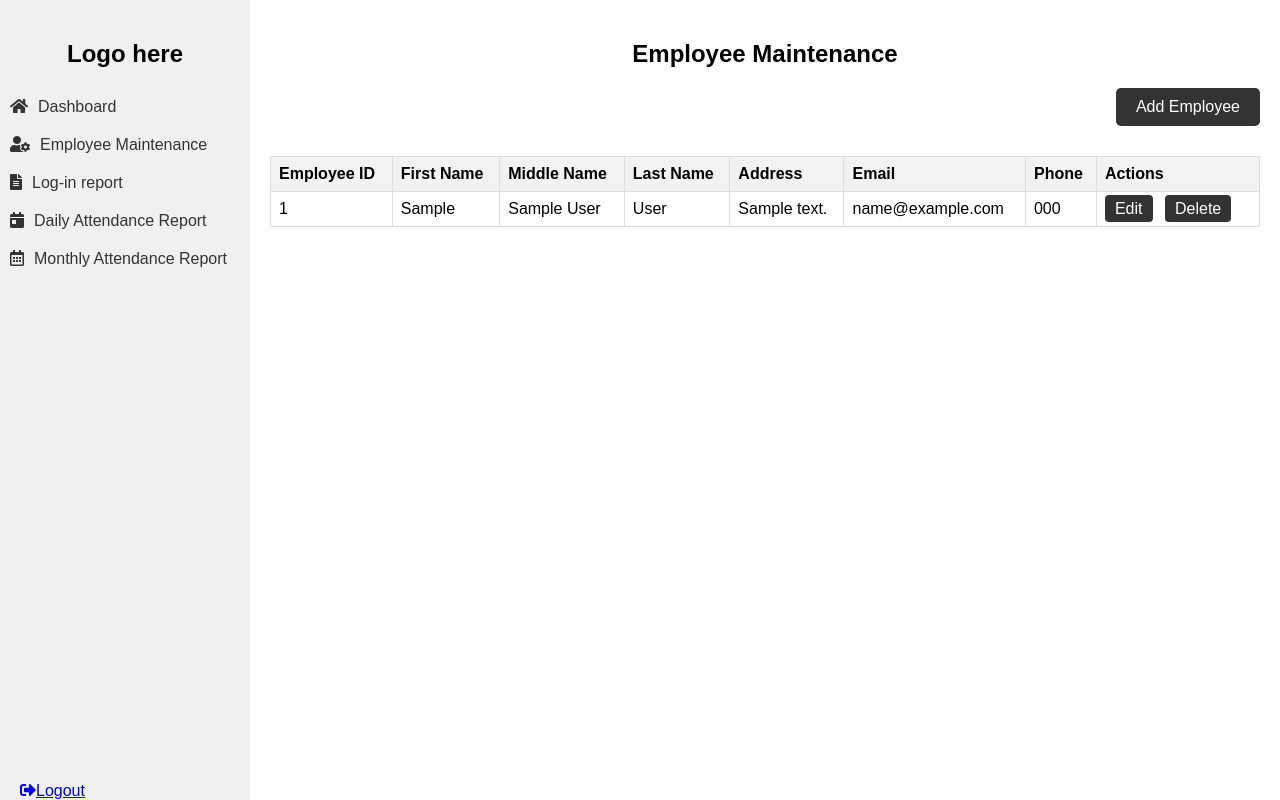
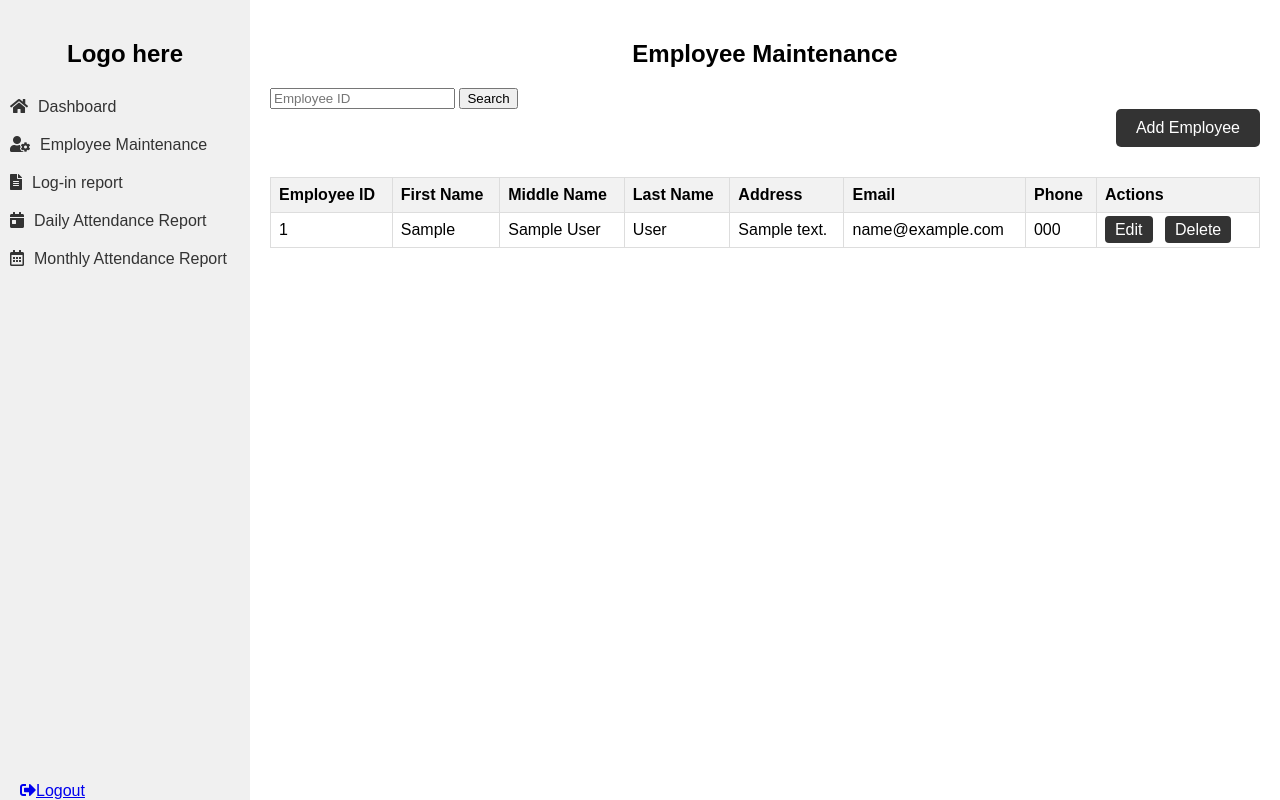
Before and after one commit to thirdxx/Employee-Attendance-System, a PHP site: page /employee_maintenance.php in a window 1280 px wide. Run offline with PHP 8.4, Linux system fonts and the light colour scheme; tables that the repository leaves empty or names only in its code hold one stand-in row (values such as "Sample post").

Commit message:
Add search employee function

```diff
--- a/Employee Attendance System/employee_maintenance.php
+++ b/Employee Attendance System/employee_maintenance.php
@@ -54,7 +54,14 @@
 <!-- Content Area -->
 <div class="content">
     <h2>Employee Maintenance</h2>
+	  <!-- Search Form -->
+    <form class="search-form" action="employee_maintenance.php" method="get">
+        <input type="text" name="search_employee_id" class="search-input" placeholder="Employee ID">
+        <button type="submit" class="search-btn">Search</button>
+    </form>
 
+    <!-- Include the search results from search_employee.php -->
+    <?php include 'employee_maintenance_crud/search_employee.php'; ?>
 	<a href="employee_maintenance_crud/add_employee.php" class="add-btn">Add Employee</a>
 
     <!-- Employee Table -->
--- a/Employee Attendance System/employee_maintenance_crud/add_employee.php
+++ b/Employee Attendance System/employee_maintenance_crud/add_employee.php
@@ -29,7 +29,7 @@ if ($_SERVER["REQUEST_METHOD"] == "POST") {
         $stmt->execute();
 
         // Redirect to employee maintenance page after adding the employee
-        header("Location: employee_maintenance.php");
+        header("Location: ../employee_maintenance.php");
         exit();
     } catch (PDOException $e) {
         echo "Error: " . $e->getMessage();
--- a/Employee Attendance System/employee_maintenance_crud/delete_employee.php
+++ b/Employee Attendance System/employee_maintenance_crud/delete_employee.php
@@ -19,7 +19,7 @@ if (isset($_GET['id'])) {
             $stmt->execute();
 
             // Redirect back to the employee maintenance page after deletion
-            header("Location: employee_maintenance.php");
+            header("Location: ../employee_maintenance.php");
             exit();
         }
     } catch (PDOException $e) {
--- /dev/null
+++ b/Employee Attendance System/employee_maintenance_crud/search_employee.php
@@ -0,0 +1,69 @@
+<?php
+// search_employee.php
+
+// MySQL database connection
+$host = "localhost";
+$dbname = "EmployeeAttendanceSystem";
+$username = "root";
+$password = "";
+
+try {
+    $pdo = new PDO("mysql:host=$host;dbname=$dbname", $username, $password);
+    $pdo->setAttribute(PDO::ATTR_ERRMODE, PDO::ERRMODE_EXCEPTION);
+
+    // Check if search parameter is provided in the URL
+    if (isset($_GET['search_employee_id'])) {
+        // Get the search parameter from the URL
+        $searchEmployeeId = $_GET['search_employee_id'];
+
+        // Fetch employee data from the database based on the search parameter
+        $stmt = $pdo->prepare("SELECT * FROM employee WHERE employee_id = :id");
+        $stmt->bindParam(":id", $searchEmployeeId);
+        $stmt->execute();
+
+        // Display the search results or a message if employee is not found
+        echo "<h3>Search Results</h3>";
+
+        if ($stmt->rowCount() > 0) {
+            // Employee Table for Search Results
+            echo "<table>
+                    <thead>
+                        <tr>
+                            <th>Employee ID</th>
+                            <th>First Name</th>
+                            <th>Middle Name</th>
+                            <th>Last Name</th>
+                            <th>Address</th>
+                            <th>Email</th>
+                            <th>Phone</th>
+                            <th>Actions</th>
+                        </tr>
+                    </thead>
+                    <tbody>";
+
+            while ($employee = $stmt->fetch(PDO::FETCH_ASSOC)) {
+                echo "<tr>";
+                echo "<td>{$employee['employee_id']}</td>";
+                echo "<td>{$employee['first_name']}</td>";
+                echo "<td>{$employee['middle_name']}</td>";
+                echo "<td>{$employee['last_name']}</td>";
+                echo "<td>{$employee['address']}</td>";
+                echo "<td>{$employee['email']}</td>";
+                echo "<td>{$employee['phone']}</td>";
+                echo "<td class='action-btns'>
+                        <a href='employee_maintenance_crud/edit_employee.php?id={$employee['employee_id']}' class='edit-btn'>Edit</a>
+                        <a href='employee_maintenance_crud/delete_employee.php?id={$employee['employee_id']}' class='delete-btn' onclick='return confirm(\"Are you sure you want to delete this employee?\")'>Delete</a>
+                      </td>";
+                echo "</tr>";
+            }
+
+            echo "</tbody></table>";
+        } else {
+            // Display a message when employee is not found
+            echo "Employee ID Not Found.";
+        }
+    }
+} catch (PDOException $e) {
+    echo "Error: " . $e->getMessage();
+}
+?>
--- a/Employee Attendance System/employee_maintenance_crud/update_employee.php
+++ b/Employee Attendance System/employee_maintenance_crud/update_employee.php
@@ -31,7 +31,7 @@ if ($_SERVER["REQUEST_METHOD"] == "POST") {
         $stmt->execute();
 
         // Redirect to employee maintenance page after updating the employee
-        header("Location: employee_maintenance.php");
+        header("Location: ../employee_maintenance.php");
         exit();
     } catch (PDOException $e) {
         echo "Error: " . $e->getMessage();
```
